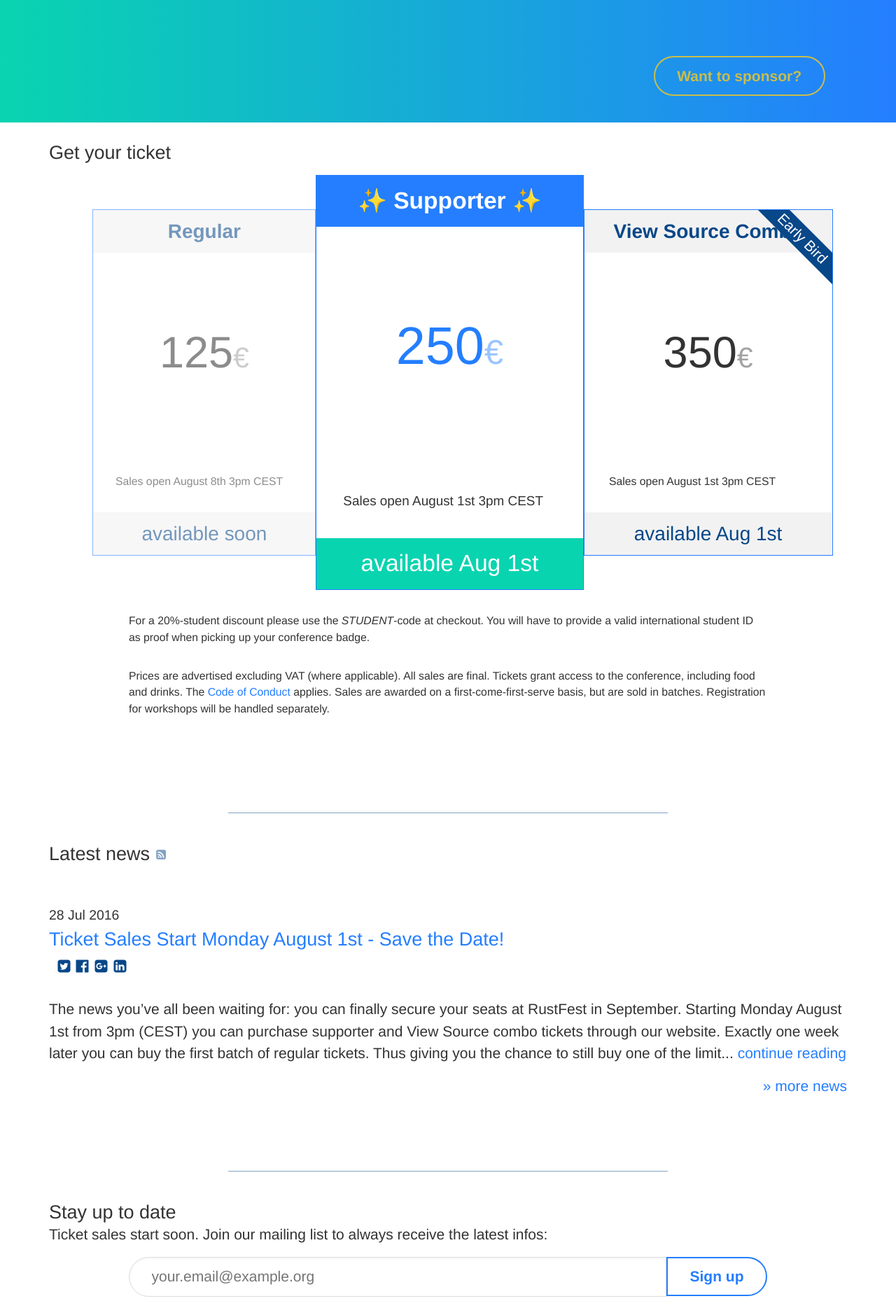
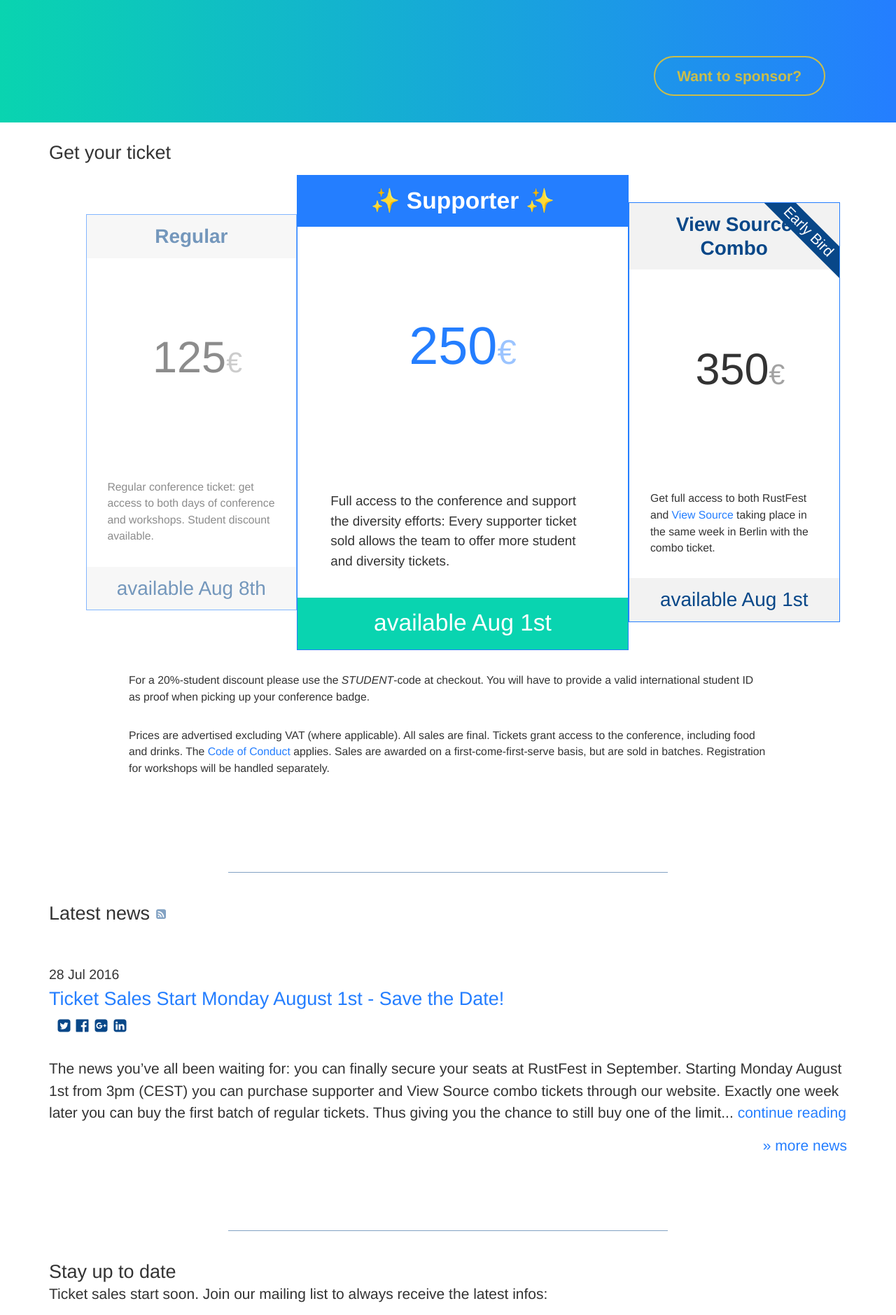
Before and after one commit to RustFestEU/blog.rustfest.eu, a Jekyll site: the page built from index.html, in a window 1280 px wide. Shown: the part 2142-4021 px from the top of the page at 70% size. Built offline with Jekyll 4.4.1, drawn with Linux system fonts in a browser that asks for light colours.

Commit message:
more info on tickets

```diff
--- a/_sass/components/_tickets.scss
+++ b/_sass/components/_tickets.scss
@@ -13,6 +13,7 @@
 
   > li {
     display: block;
+    min-width: 28%;
     border: 1px $brand_blue solid;
     z-index: 2;
     position: relative;
--- a/index.html
+++ b/index.html
@@ -133,15 +133,15 @@
         <h3>Regular</h3>
         <span class="price">125</span>
         <p class="smallprint">
-          Sales open August 8th 3pm CEST
+          Regular conference ticket: get access to both days of conference and workshops. Student discount available.
         </p>
-        <h4>available soon</h4>
+        <h4>available Aug 8th </h4>
       </li>
       <li class="hl">
         <h3>✨ Supporter ✨</h3>
         <span class="price">250</span>
         <p class="smallprint">
-          Sales open August 1st 3pm CEST
+          Full access to the conference and support the diversity efforts: Every supporter ticket sold allows the team to offer more student and diversity tickets.
         </p>
         <h4>available Aug 1st</h4>
       </li>
@@ -150,7 +150,7 @@
         <h3>View Source Combo</h3>
         <div class="price">350</div>
         <p class="smallprint">
-          Sales open August 1st 3pm CEST
+          Get full access to both RustFest and <a href="https://viewsourceconf.org/berlin-2016/">View Source</a> taking place in the same week in Berlin with the combo ticket.
         </p>
         <h4>available Aug 1st</h4>
       </li>
```
